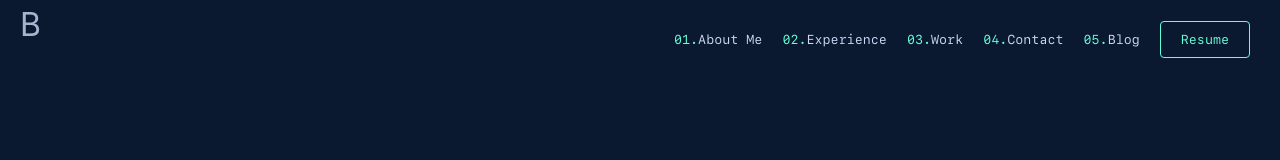
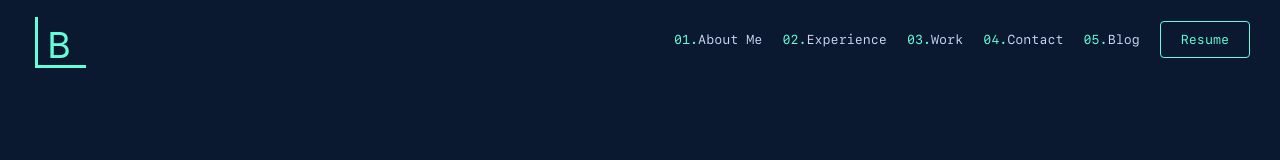
Before and after one commit to bruno-bert/my-portfolio, a Next.js app: page /blog in a window 1280 px wide. Shown: the top 160 px of the page. Built offline with nearby package versions, Linux system fonts and the light colour scheme; a web font is replaced by a local one.

Commit message:
feat: test

```diff
--- a/components/Contact/Contact.module.scss
+++ b/components/Contact/Contact.module.scss
@@ -20,7 +20,7 @@
         padding: 2rem;
         text-align: center;
 
-        font-size: var(--font-size-section-title);
+        font-size: var(--fz-section-title);
         color: var(--lightest-slate);
         overflow: hidden;
 
@@ -32,6 +32,7 @@
 
         font-size: var(--fz-xl);
         text-align: center;
+        color: var(--lightest-slate);
 
     }
 
--- a/components/Contact/Contact.tsx
+++ b/components/Contact/Contact.tsx
@@ -21,7 +21,7 @@ export const Contact = (props: Props) => {
             </p>
 
             <div className={styles.button}>
-                <Button>
+                <Button large>
                     <a target="_blank" href="https://wa.me/5512991229818?text=Hello!">
                         Say Hello
                     </a>
--- a/components/Footer/Footer.module.scss
+++ b/components/Footer/Footer.module.scss
@@ -0,0 +1,9 @@
+.footer {
+    text-align: center;
+    margin: 0 auto;
+
+
+    font-family: var(--font-mono);
+    margin-bottom: 30px;
+
+}
--- a/components/Footer/Footer.tsx
+++ b/components/Footer/Footer.tsx
@@ -5,7 +5,7 @@ interface Props {
 
 export const Footer = (props: Props) => {
     return (
-        <footer>
+        <footer className={styles.footer}>
             <p><a target="_blank" href="https://github.com/bruno-bert">Built by Bruno Bertoni</a></p>
             <p>2021</p>
         </footer>
--- a/components/Logo/Logo.module.scss
+++ b/components/Logo/Logo.module.scss
@@ -1,5 +1,78 @@
 .logoWrapper {
-    width: 42px;
-    height: 42px;
-    font-size: 32px;
+
+    --logo-border: 3px solid var(--green);
+
+
+    @keyframes loadLogo {
+        0% {
+            width: 0;
+            height: 0;
+            opacity: 0;
+        }
+
+    }
+
+    @-webkit-keyframes loadLogo {
+        0% {
+            width: 0;
+            height: 0;
+            opacity: 0;
+        }
+
+    }
+
+
+
+
+    width: 48px;
+    height: 48px;
+    font-size: 36px;
+    color: var(--green);
+    text-align: center;
+    padding-top: 3px;
+    margin: 15px;
+    position: relative;
+    transition: background-color 400ms ease-in-out;
+    cursor: pointer;
+
+    &:hover {
+        background-color: var(--dark-slate);
+
+        &::after {
+            border: 0;
+            border-right: var(--logo-border);
+            border-top: var(--logo-border);
+        }
+    }
+
+
+    &::after {
+
+        content: '';
+        position: absolute;
+        border-bottom: var(--logo-border);
+        border-left: var(--logo-border);
+        bottom: 0;
+        left: 0;
+        opacity: 1;
+        width: 100%;
+        height: 100%;
+        animation-name: loadLogo;
+        animation-duration: 500ms;
+        animation-iteration-count: 1;
+
+        -webkit-animation-name: loadLogo;
+        -webkit-animation-duration: 500ms;
+        -webkit-animation-iteration-count: 1;
+
+
+
+
+    }
+
+
+
+
+
+
 }
--- a/styles/globals.scss
+++ b/styles/globals.scss
@@ -43,6 +43,7 @@
   --fz-xl: 20px;
   --fz-xxl: 22px;
   --fz-heading: 4.5rem;
+  --fz-section-title: 3rem;
 
   --font-size-section-title: 2rem;
   --font-size-description: 1.3rem;
```
